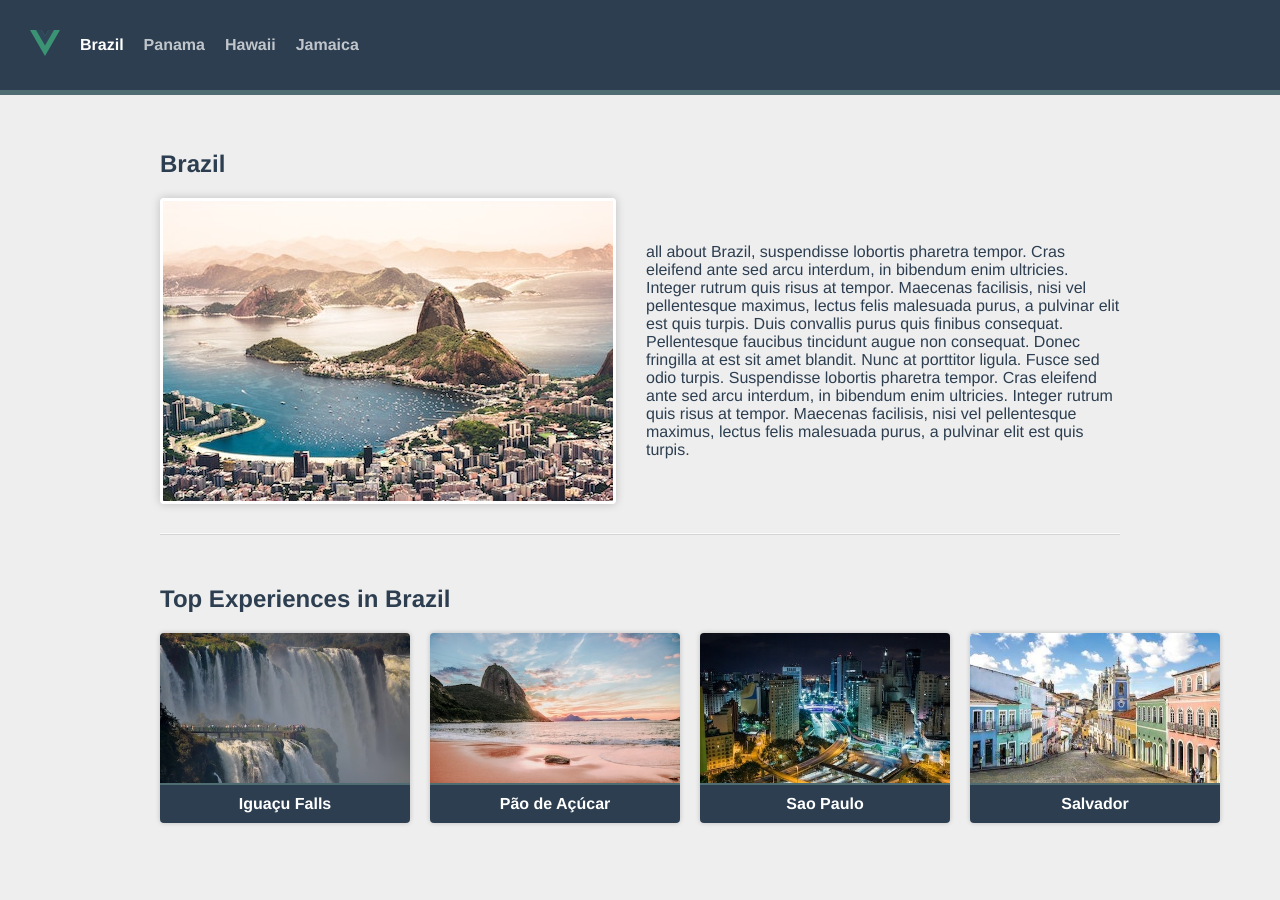
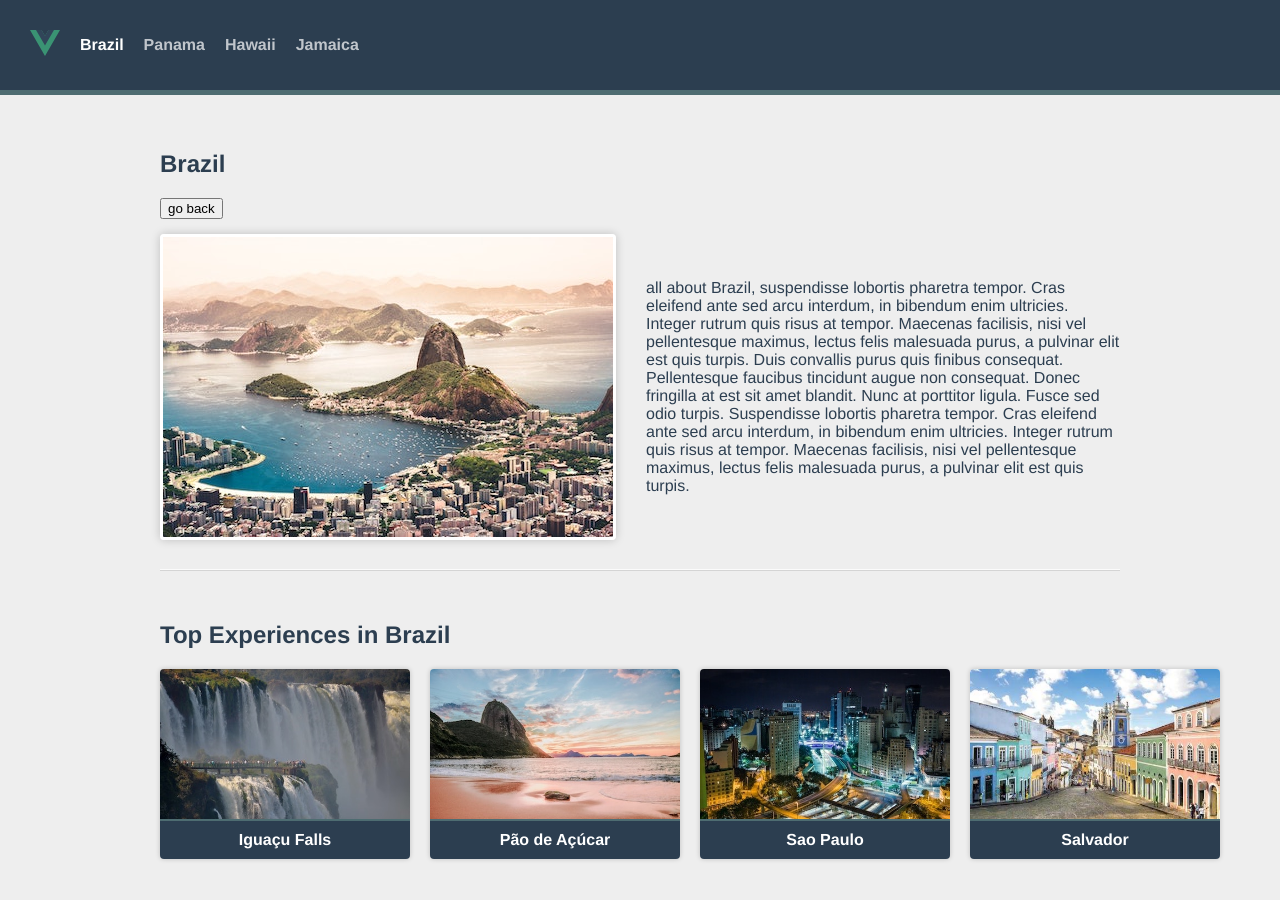
Before and after one commit to techEdge3030/mo-vue-routing, a Vue app: page /destination/1/brazil in a window 1280 px wide. Shown: the top 900 px of the page. Built offline with nearby package versions, Linux system fonts and the light colour scheme.

Commit message:
router_back_button

```diff
--- /dev/null
+++ b/src/components/GoBack.vue
@@ -0,0 +1,5 @@
+<template>
+   <span class="go-back">
+      <button @click="$router.back()">go back</button>
+   </span>
+</template>
--- a/src/views/DestinationShow.vue
+++ b/src/views/DestinationShow.vue
@@ -1,6 +1,7 @@
 <template>
   <section class="destination">
     <h1>{{ destination.name }}</h1>
+    <GoBack />
     <div class="destination-details">
       <img :src="`/images/${destination.image}`" :alt="destination.name" />
       <p>{{ destination.description }}</p>
@@ -43,8 +44,9 @@
 <script>
 import sourceData from "@/data.json";
 import ExperienceCard from "@/components/ExperienceCard.vue";
+import GoBack from "@/components/GoBack.vue";
 export default {
-  components: { ExperienceCard },
+  components: { ExperienceCard, GoBack },
   props: {
     id: {
       type: Number,
```
